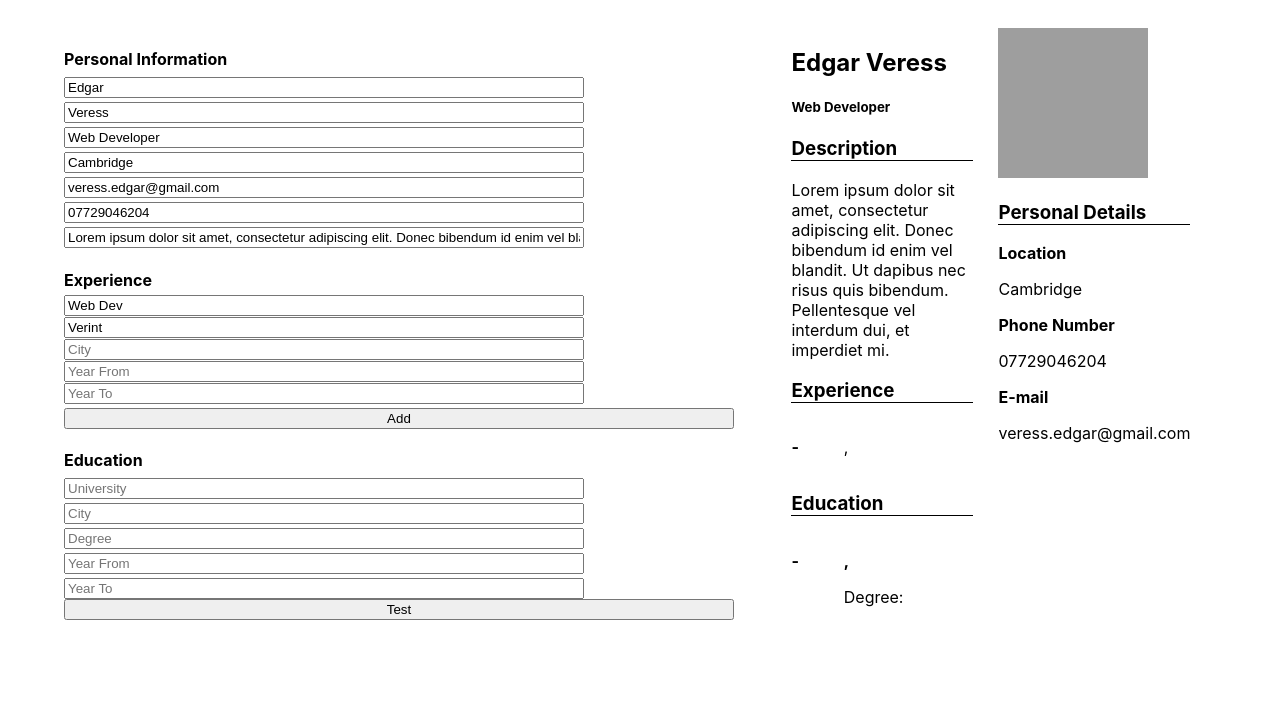
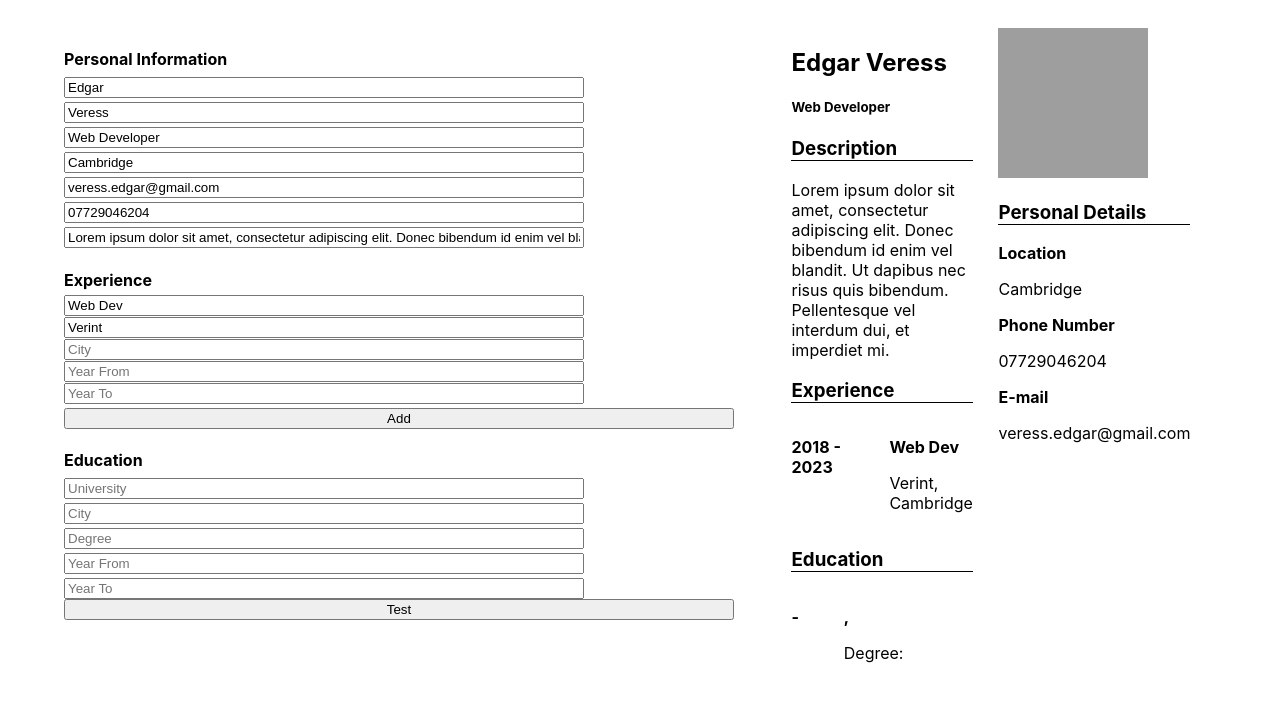
Before and after one commit to EdgarV-95/cv_application_react, a React (Create React App) app: page / in a window 1280 px wide. Shown: the top 702 px of the page. Built offline with nearby package versions, Linux system fonts and the light colour scheme; grey boxes are pictures that could not be loaded; the HTML template or start-up script is replaced by a standard one.

Commit message:
fixed adding multiple experience field and updated preview to show that

```diff
--- a/src/components/Experience.js
+++ b/src/components/Experience.js
@@ -1,10 +1,11 @@
 export default function Experience({ experience, onChange, onAdd }) {
   let newExp = experience.map((exp) => (
-    <div className="test" key={exp.id}>
+    <div
+      className={`exp-${Math.floor(Math.random() * 1000)}`}
+      key={exp.id}
+    >
       <h4>Experience</h4>
       <input
-        key={exp.id}
-        id={exp.id}
         onChange={(e) => onChange(e, exp.id)}
         type="text"
         name="position"
@@ -12,8 +13,6 @@ export default function Experience({ experience, onChange, onAdd }) {
         value={exp.position}
       />
       <input
-        key={exp.id}
-        id={exp.id}
         onChange={(e) => onChange(e, exp.id)}
         type="text"
         name="company"
@@ -21,8 +20,6 @@ export default function Experience({ experience, onChange, onAdd }) {
         value={exp.company}
       />
       <input
-        key={exp.id}
-        id={exp.id}
         onChange={(e) => onChange(e, exp.id)}
         type="text"
         name="expCity"
@@ -30,8 +27,6 @@ export default function Experience({ experience, onChange, onAdd }) {
         value={experience.expCity}
       />
       <input
-        key={exp.id}
-        id={exp.id}
         onChange={(e) => onChange(e, exp.id)}
         type="text"
         name="expYearFrom"
@@ -39,8 +34,6 @@ export default function Experience({ experience, onChange, onAdd }) {
         value={experience.expYearFrom}
       />
       <input
-        key={exp.id}
-        id={exp.id}
         onChange={(e) => onChange(e, exp.id)}
         type="text"
         name="expYearTo"
--- a/src/components/Main.js
+++ b/src/components/Main.js
@@ -47,7 +47,7 @@ export default function Main({
             <h3>Description</h3>
             <p>{cv.personalInfo.description}</p>
             <h3>Experience</h3>
-            <div className="experience-prev">
+            {/* <div className="experience-prev">
               <div className="experience-left">
                 <div className="dates">
                   <p className="bold">
@@ -64,7 +64,29 @@ export default function Main({
                   </p>
                 </div>
               </div>
-            </div>
+            </div> */}
+            {cv.experience.map((test) => (
+              <>
+                <div className="experience-prev">
+                  <div className="experience-left">
+                    <div className="dates">
+                      <p className="bold">
+                        {test.expYearFrom} - {''}
+                        {test.expYearTo}
+                      </p>
+                    </div>
+                  </div>
+                  <div className="experience-right">
+                    <div className="details">
+                      <p className="bold">{test.position}</p>
+                      <p>
+                        {test.company}, {test.expCity}
+                      </p>
+                    </div>
+                  </div>
+                </div>
+              </>
+            ))}
             <h3>Education</h3>
             <div className="education-prev">
               <div className="education-left">
```
